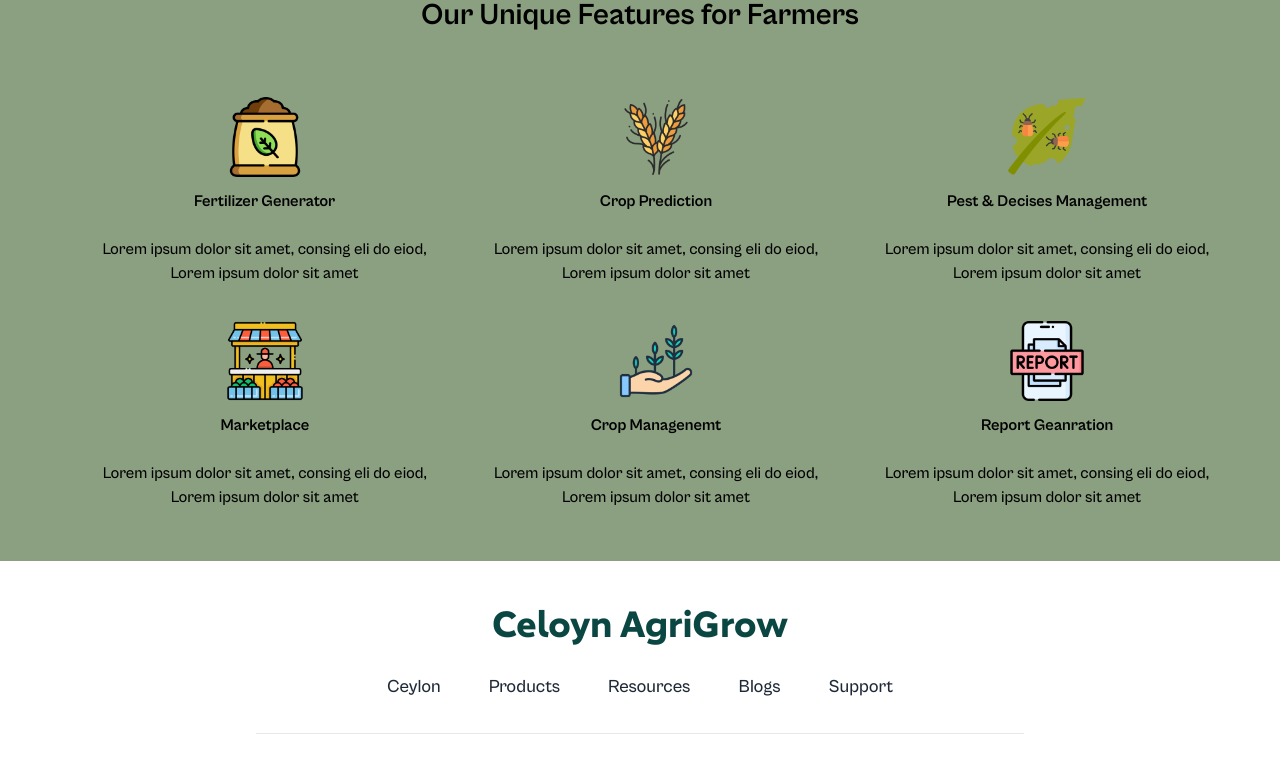
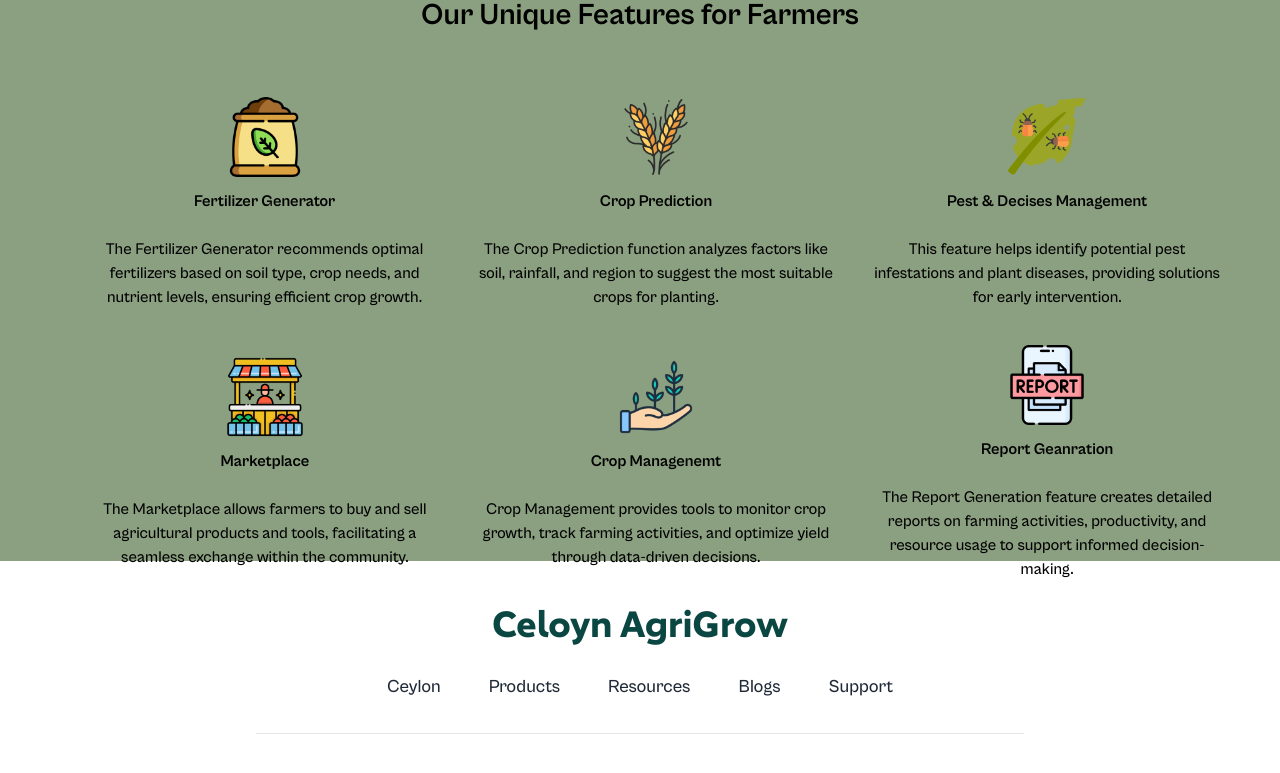
Before and after one commit to KavindiPathiraja/CeylonAgriGrow, a React (Vite) app in the folder frontend/: page / in a window 1280 px wide. Shown: the part 1656-2429 px from the top of the page. Built offline with nearby package versions, Linux system fonts and the light colour scheme; what @react-pdf/renderer would draw is missing.

Commit message:
Dashboardandcropprediction
Dashboard updated

```diff
--- a/frontend/src/App.jsx
+++ b/frontend/src/App.jsx
@@ -9,7 +9,7 @@ import ShowCrop from './pages/CropsPrediction/ShowCrop';
 import DeleteCrop from './pages/CropsPrediction/DeleteCrop';
 import AllCrop from './pages/CropsPrediction/AllCrop';
 import ReportCrop from './pages/CropsPrediction/ReportCrop';
-
+import PredictedCrop from './pages/CropsPrediction/Predictedcrop';
 // Disease Pages
 import AddDisease from './pages/Disease/AddDisease';
 import DiseaseTable from './pages/Disease/diseaseTable';
@@ -83,6 +83,7 @@ const App = () => {
         <Route path='/crops/getall' element={<AllCrop />} />
         <Route path='/crops/report' element={<ReportCrop />} />
         <Route path='/crops/delete/:id' element={<DeleteCrop />} />
+        <Route path='/crops/predicted' element={<PredictedCrop/>}/>
 
         {/* Disease Routes */}
         <Route path='/Pest&Disease/diseaseTable/addNew' element={<AddDisease />} />
--- a/frontend/src/pages/Home1.jsx
+++ b/frontend/src/pages/Home1.jsx
@@ -23,7 +23,7 @@ const Home1 = () => {
                     <span>manage</span>
                     <span>their</span>
                     <span>Crops</span>
-                    <span>Diseces</span>
+                    <span>Diseases</span>
                     <span>&</span>
                     <span>Pesticieds</span>
                     <span>Crop Predictions &</span>
@@ -68,35 +68,35 @@ const Home1 = () => {
                         <div className='w-1/3 ml-8 animate-fade-scale'> {/* Added the animation class */}
                             <img src='public/fertilizer1.png' className='w-20 h-20 m-auto mb-3'></img>
                             <div className='mb-6 font-Zodiak-Bold text-center'>Fertilizer Generator</div>
-                            <div className='text-center'>Lorem ipsum dolor sit amet, consing eli do eiod, Lorem ipsum dolor sit amet</div>
+                            <div className='text-center'>The Fertilizer Generator recommends optimal fertilizers based on soil type, crop needs, and nutrient levels, ensuring efficient crop growth.</div>
                         </div>
 
                         <div className='w-1/3 ml-8'>
                             <img src='public/wheat.png' className='w-20 h-20 m-auto mb-3'></img>
                             <div className='mb-6 font-Zodiak-Bold text-center'>Crop Prediction</div>
-                            <div className='text-center'>Lorem ipsum dolor sit amet, consing eli do eiod, Lorem ipsum dolor sit amet</div>
+                            <div className='text-center'>The Crop Prediction function analyzes factors like soil, rainfall, and region to suggest the most suitable crops for planting.</div>
                         </div>
                         <div className='w-1/3 ml-8'>
                             <img src='public/pest.png' className='w-20 h-20 m-auto mb-3'></img>
                             <div className='mb-6 font-Zodiak-Bold text-center'>Pest & Decises Management</div>
-                            <div className='text-center'>Lorem ipsum dolor sit amet, consing eli do eiod, Lorem ipsum dolor sit amet</div>
+                            <div className='text-center'>This feature helps identify potential pest infestations and plant diseases, providing solutions for early intervention.</div>
                         </div>
                     </div>
                     <div className='flex justify-center items-center w-11/12 m-auto mb-9'>
                         <div className='w-1/3 ml-8'>
                             <img src='public/market.png' className='w-20 h-20 m-auto mb-3'></img>
                             <div className='mb-6 font-Zodiak-Bold text-center'>Marketplace</div>
-                            <div className='text-center'>Lorem ipsum dolor sit amet, consing eli do eiod, Lorem ipsum dolor sit amet</div>
+                            <div className='text-center'>The Marketplace allows farmers to buy and sell agricultural products and tools, facilitating a seamless exchange within the community.</div>
                         </div>
                         <div className='w-1/3 ml-8'>
                             <img src='public/crops-analytics.png' className='w-20 h-20 m-auto mb-3'></img>
                             <div className='mb-6 font-Zodiak-Bold text-center'>Crop Managenemt</div>
-                            <div className='text-center'>Lorem ipsum dolor sit amet, consing eli do eiod, Lorem ipsum dolor sit amet</div>
+                            <div className='text-center'> Crop Management provides tools to monitor crop growth, track farming activities, and optimize yield through data-driven decisions.</div>
                         </div>
                         <div className='w-1/3 ml-8'>
                             <img src='public/report.png' className='w-20 h-20 m-auto mb-3'></img>
                             <div className='mb-6 font-Zodiak-Bold text-center'>Report Geanration</div>
-                            <div className='text-center'>Lorem ipsum dolor sit amet, consing eli do eiod, Lorem ipsum dolor sit amet</div>
+                            <div className='text-center'>The Report Generation feature creates detailed reports on farming activities, productivity, and resource usage to support informed decision-making.</div>
                         </div>
                     </div>
                 </div>
```
